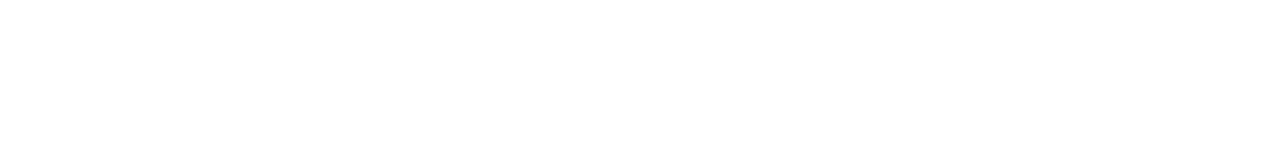
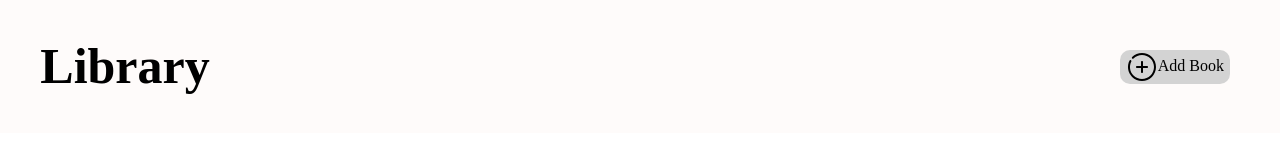
Before and after one commit to digvijay-ship-it/Library, a website: page index.html in a window 1280 px wide. Drawn offline with Linux system fonts and the light colour scheme.

Commit message:
Complete Header Section with AddButton and Title

```diff
--- a/Style/style.css
+++ b/Style/style.css
@@ -0,0 +1,43 @@
+html {
+  height: 100%;
+}
+
+body {
+  margin: 0px;
+  height: inherit;
+  display: grid;
+  grid-template-rows: 1fr 5fr;
+}
+
+.header {
+  background-color: rgb(254, 251, 250);
+  display: grid;
+  grid-template-columns: 250px 1fr;
+}
+
+.header > #appName {
+  align-self: center;
+  justify-self: center;
+}
+
+#appName {
+  font-size: 50px;
+  font-weight: 700;
+}
+
+.header > #addBookBtn {
+  justify-self: end;
+  align-self: center;
+  margin-right: 50px;
+  background-color: lightgrey;
+  border: none;
+  display: flex;
+  align-items: center;
+  border-radius: 10px;
+  justify-content: space-evenly;
+  transition: 500ms;
+}
+
+button:hover {
+  filter: brightness(70%);
+}
--- a/index.html
+++ b/index.html
@@ -8,5 +8,13 @@
     <link rel="stylesheet" href="./Style/style.css" />
     <title>Library</title>
   </head>
-  <body></body>
+  <body>
+    <div class="header">
+      <div id="appName">Library</div>
+      <button id="addBookBtn" type="button">
+        <img src="./Images/plus_icon.svg" alt="Add icon" /> Add Book
+      </button>
+    </div>
+    <div class="content"></div>
+  </body>
 </html>
```
Also changed, not shown: Images/plus_icon.svg (added).
